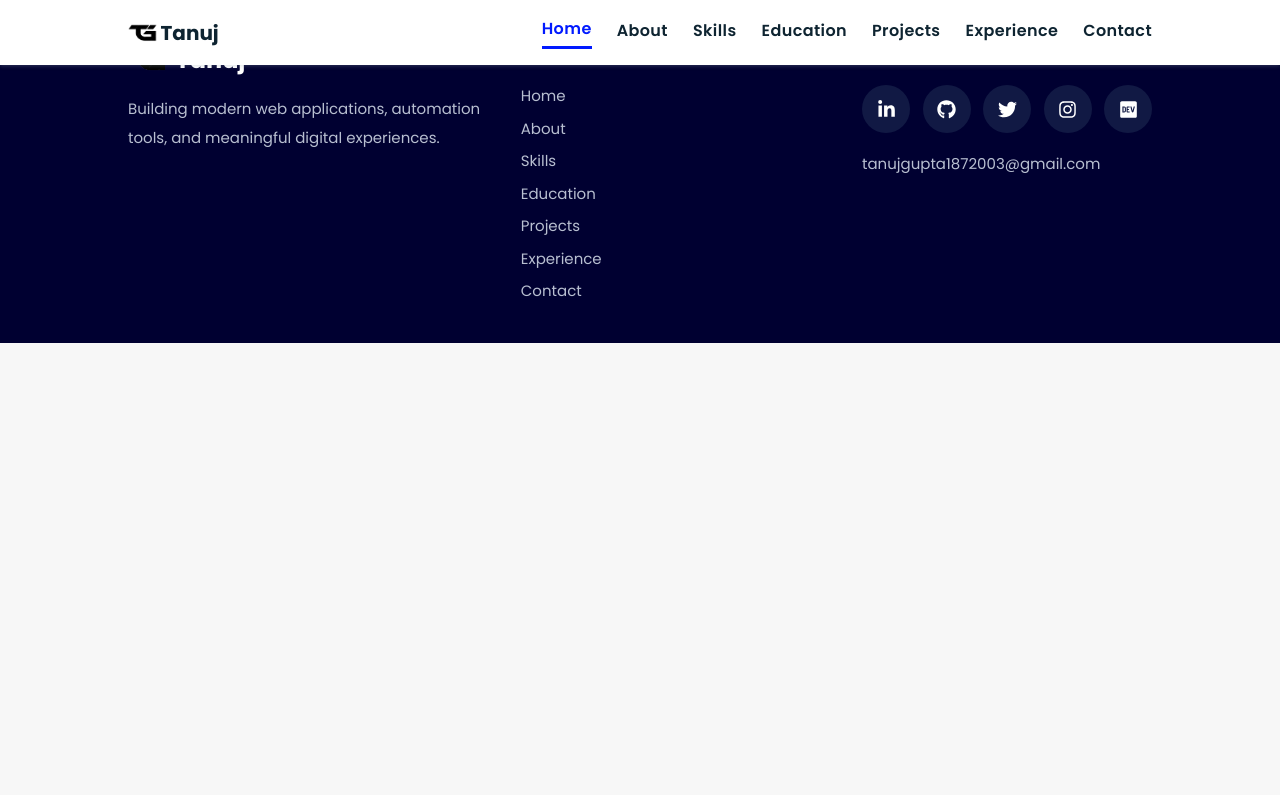
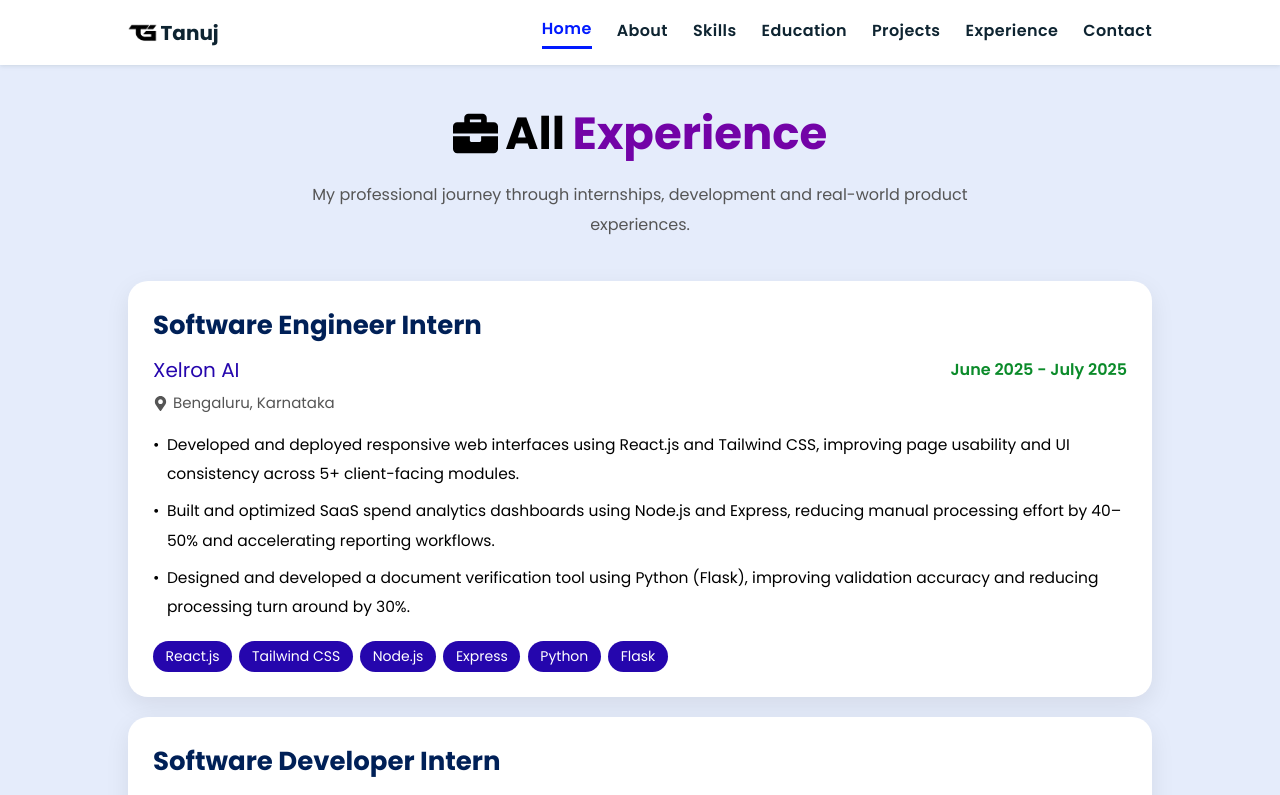
Before and after one commit to tanujgupta18/Portfolio-Website, a React (Vite) app: page /experience in a window 1280 px wide. Shown: the top 795 px of the page. Built offline with nearby package versions, Linux system fonts and the light colour scheme.

Commit message:
Experience Page

```diff
--- a/src/App.jsx
+++ b/src/App.jsx
@@ -4,6 +4,7 @@ import { Route, Routes } from "react-router-dom";
 import Home from "./pages/Home";
 import Footer from "./components/Footer";
 import ProjectsPage from "./pages/ProjectsPage";
+import ExperiencePage from "./pages/ExperiencePage";
 
 const App = () => {
   return (
@@ -12,6 +13,7 @@ const App = () => {
       <Routes>
         <Route path="/" element={<Home />} />
         <Route path="/projects" element={<ProjectsPage />} />
+        <Route path="/experience" element={<ExperiencePage />} />
       </Routes>
       <Footer />
     </div>
--- a/src/components/Footer.jsx
+++ b/src/components/Footer.jsx
@@ -65,7 +65,11 @@ const Footer = () => {
         {/* Left */}
         <div>
           <div className="flex items-center gap-3">
-            <img src={assets.logo} alt="logo" className="w-[40px]" />
+            <img
+              src={assets.logo}
+              alt="logo"
+              className="w-[40px] brightness-0 invert opacity-95"
+            />
 
             <h2 className="text-[2.4rem] font-bold">Tanuj</h2>
           </div>
--- a/src/index.css
+++ b/src/index.css
@@ -25,9 +25,9 @@ body {
 }
 
 ::-webkit-scrollbar-track {
-  background: rgb(235, 202, 245);
+  background: #dbeafe;
 }
 
 ::-webkit-scrollbar-thumb {
-  background: #420177;
+  background: #2506ad;
 }
--- /dev/null
+++ b/src/pages/ExperiencePage.jsx
@@ -0,0 +1,92 @@
+import experience from "../data/experience.json";
+import { FaBriefcase, FaMapMarkerAlt, FaArrowLeft } from "react-icons/fa";
+
+const ExperiencePage = () => {
+  return (
+    <section className="min-h-screen bg-[#e5ecfb] px-[6%] md:px-[10%] py-40">
+      {/* Heading */}
+
+      <div className="text-center">
+        <h1 className="flex items-center justify-center gap-3 text-[2.8rem] md:text-[4.5rem] font-bold">
+          <FaBriefcase />
+          All
+          <span className="text-[#7303a7]">Experience</span>
+        </h1>
+
+        <p className="mx-auto mt-5 max-w-[720px] text-[1.4rem] md:text-[1.6rem] leading-[1.9] text-[#555]">
+          My professional journey through internships, development and
+          real-world product experiences.
+        </p>
+      </div>
+
+      {/* Cards */}
+
+      <div className="mt-16 flex flex-col gap-8">
+        {experience.map((exp, index) => (
+          <div
+            key={index}
+            className="rounded-4xl bg-white p-7 md:p-10 shadow-[0_8px_25px_rgba(0,0,0,0.08)] transition-all duration-300 hover:-translate-y-2"
+          >
+            <h2 className="text-[2rem] md:text-[2.6rem] font-bold text-[#002057]">
+              {exp.role}
+            </h2>
+
+            <div className="mt-4 flex flex-col gap-3 md:flex-row md:items-center md:justify-between">
+              <h3 className="text-[1.7rem] md:text-[2rem] text-[#2506ad]">
+                {exp.company}
+              </h3>
+
+              <p className="text-[1.5rem] md:text-[1.6rem] font-semibold text-[#0b8b2a]">
+                {exp.duration}
+              </p>
+            </div>
+
+            <p className="mt-3 flex items-center gap-2 text-[1.4rem] md:text-[1.5rem] text-[#555]">
+              <FaMapMarkerAlt />
+
+              {exp.location}
+            </p>
+
+            <ul className="mt-6 space-y-3">
+              {exp.description.map((item, i) => (
+                <li
+                  key={i}
+                  className="flex gap-3 text-[1.4rem] md:text-[1.55rem] leading-[1.9]"
+                >
+                  <span>•</span>
+
+                  <span>{item}</span>
+                </li>
+              ))}
+            </ul>
+
+            <div className="mt-8 flex flex-wrap gap-3">
+              {exp.tech.map((tech) => (
+                <span
+                  key={tech}
+                  className="rounded-full bg-[#2506ad] px-5 py-2 text-[1.25rem] md:text-[1.4rem] text-white"
+                >
+                  {tech}
+                </span>
+              ))}
+            </div>
+          </div>
+        ))}
+      </div>
+
+      {/* Back */}
+
+      <div className="mt-20 flex justify-center">
+        <button
+          onClick={() => window.history.back()}
+          className="inline-flex items-center gap-3 rounded-full bg-[#2506ad] px-10 py-5 text-[1.5rem] font-semibold text-white transition hover:scale-[1.05] cursor-pointer"
+        >
+          <FaArrowLeft />
+          Back
+        </button>
+      </div>
+    </section>
+  );
+};
+
+export default ExperiencePage;
```
